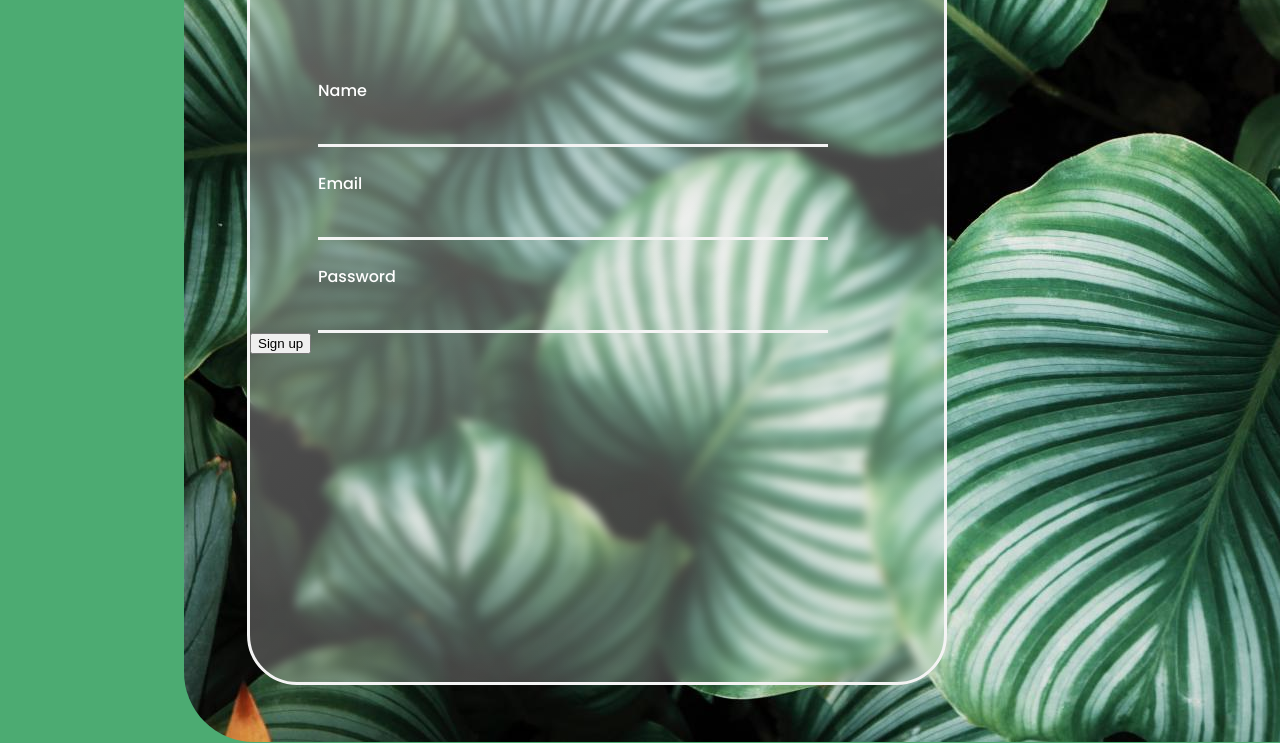
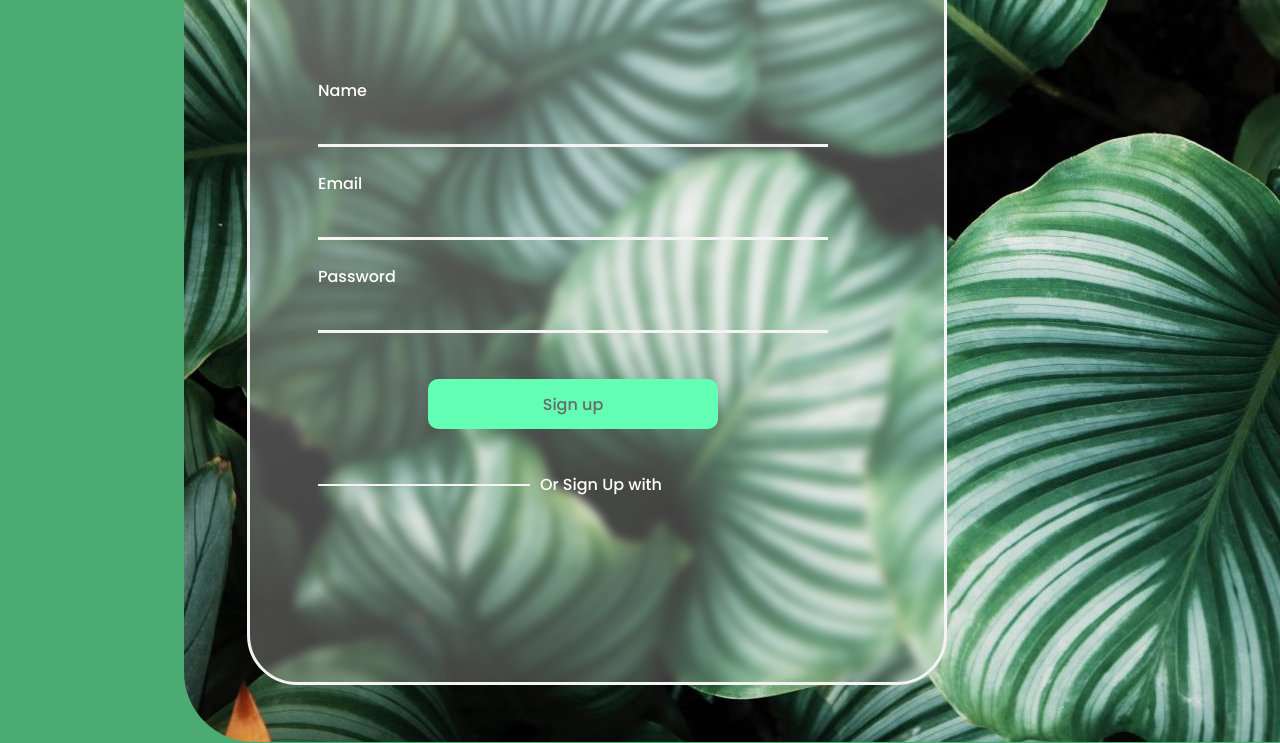
Before and after one commit to Tetiana0310/green-theme, a plain HTML site: page index.html in a window 1280 px wide. Shown: the part 357-1100 px from the top of the page. Drawn offline with Linux system fonts and the light colour scheme.

Commit message:
Start css pseudo-elements

```diff
--- a/css/styles.css
+++ b/css/styles.css
@@ -65,4 +65,41 @@ margin-top: 24px;
 .input-label:not(:first-child){
     margin-top: 24px;
 }
-.button
+#password {
+    margin-bottom: 46px;
+}
+.button {
+    margin: 0 auto;
+    border-radius: 10px;
+    border: none;
+    padding: 12px 0 12px 0;
+    width: 290px;
+    height: 50px;
+    align-items: center;
+    justify-content: center;
+    font-family: 'Poppins', sans-serif;
+    color: rgba(105, 105, 105, 1);;
+    text-align: center;
+    font-weight: 500;
+    font-size: 16px;
+    background: #62FFB4;
+}
+.down-text{
+    font-family: 'Poppins', sans-serif;
+        color: #FFFFFF;
+        text-align: center;
+        font-weight: 500;
+        font-size: 16px;
+        margin-top: 43px;
+        display: flex;
+        align-items: center;
+}
+
+.down-text::before {
+    content: "";
+border: solid 1px #F4F4F4;
+   align-items: center;
+   width: 210px;
+   margin-left: 68px;
+   margin-right: 10px;
+}
--- a/index.html
+++ b/index.html
@@ -26,8 +26,9 @@
         <input type="email" id="email" name="email" class="input">
         <label for="password" class="input-label">Password</label>
         <input type="text" id="password" name="password" class="input">
-    </form>
-    <button type="submit" class="button">Sign up</button>
+    <button type="submit" class="button">Sign up</button></form>
+    <p class="down-text">Or Sign Up with</p>
+
 </div>
 </body>
 </html>
```
